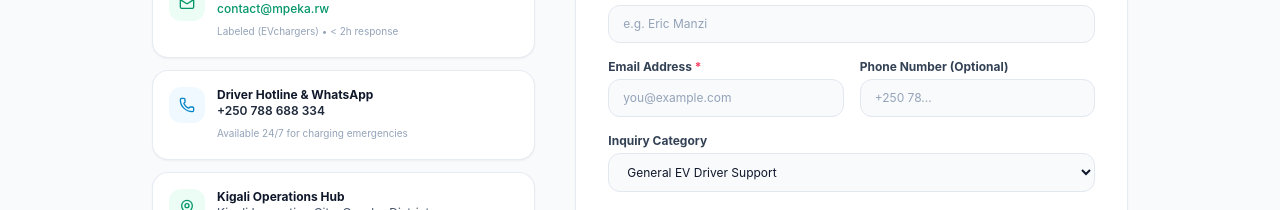
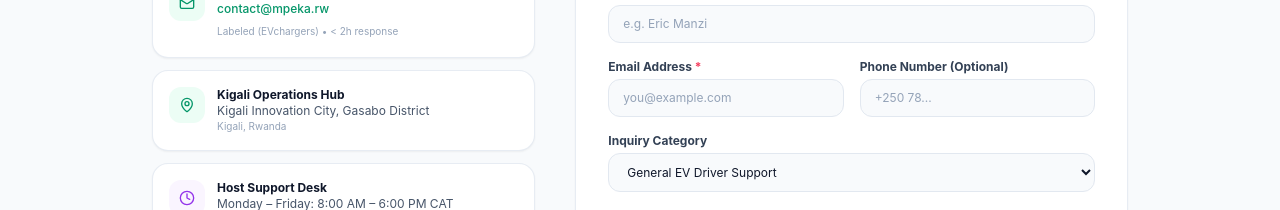
Before and after one commit to maxmind22/Find-EVchargers, a Next.js app: page /contact in a window 1280 px wide. Shown: the part 454-664 px from the top of the page. Built offline with nearby package versions, Linux system fonts and the light colour scheme; no server answers.

Commit message:
refactor(contact): remove Driver Hotline & WhatsApp card

```diff
--- a/app/contact/page.tsx
+++ b/app/contact/page.tsx
@@ -4,7 +4,6 @@ import { useState } from 'react';
 import Link from 'next/link';
 import {
   Mail,
-  Phone,
   MapPin,
   Clock,
   Send,
@@ -159,17 +158,6 @@ export default function ContactPage() {
                 </div>
               </div>
 
-              {/* Phone & WhatsApp */}
-              <div className="flex items-start gap-3 rounded-2xl border border-slate-200/80 bg-white p-4 shadow-sm">
-                <div className="flex h-9 w-9 flex-shrink-0 items-center justify-center rounded-xl bg-electric-50 text-electric-600">
-                  <Phone className="h-4 w-4" />
-                </div>
-                <div>
-                  <h4 className="text-xs font-bold text-slate-900">Driver Hotline &amp; WhatsApp</h4>
-                  <p className="text-xs font-semibold text-slate-800">+250 788 688 334</p>
-                  <span className="text-[10px] text-slate-400">Available 24/7 for charging emergencies</span>
-                </div>
-              </div>
 
               {/* Location */}
               <div className="flex items-start gap-3 rounded-2xl border border-slate-200/80 bg-white p-4 shadow-sm">
```
